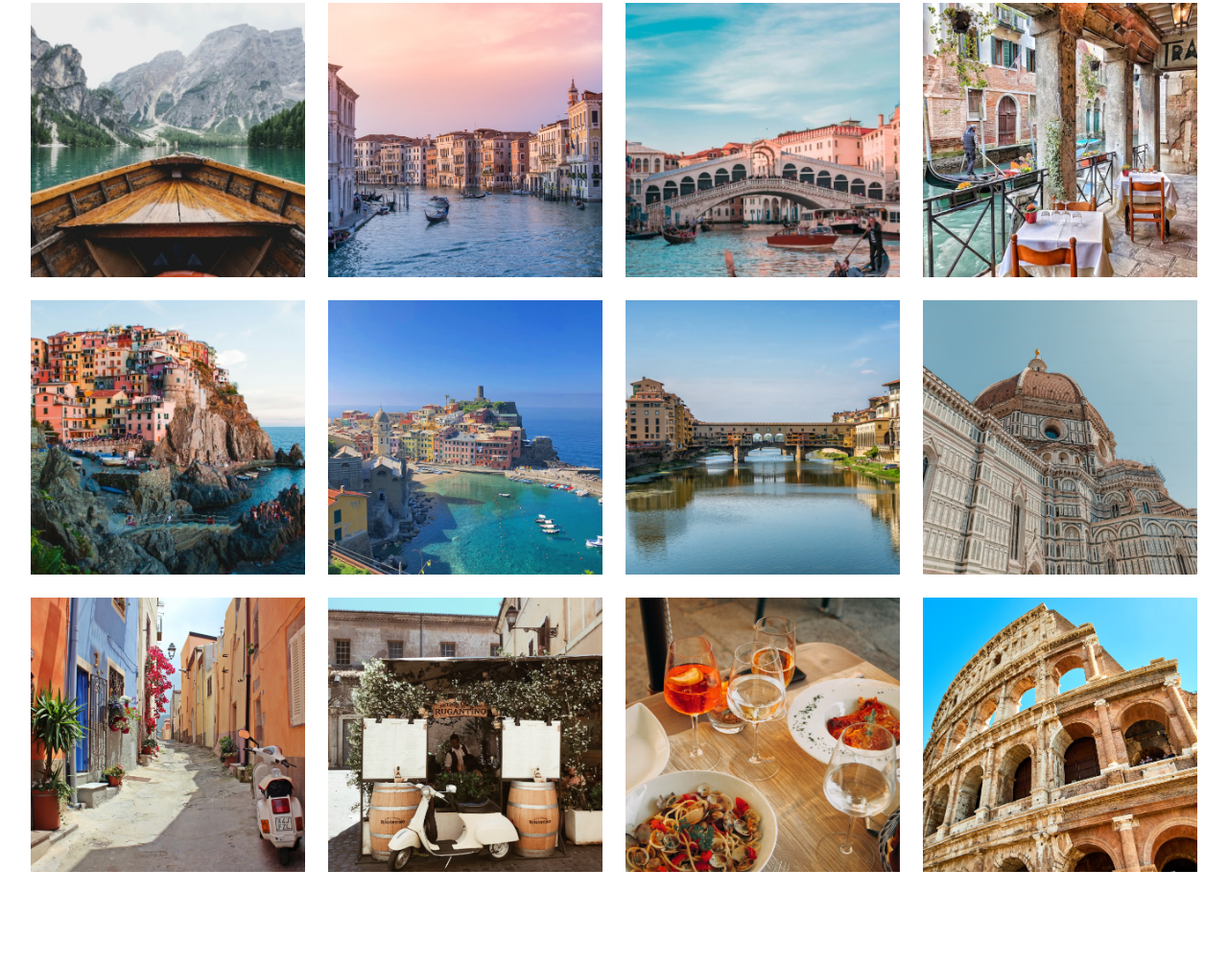
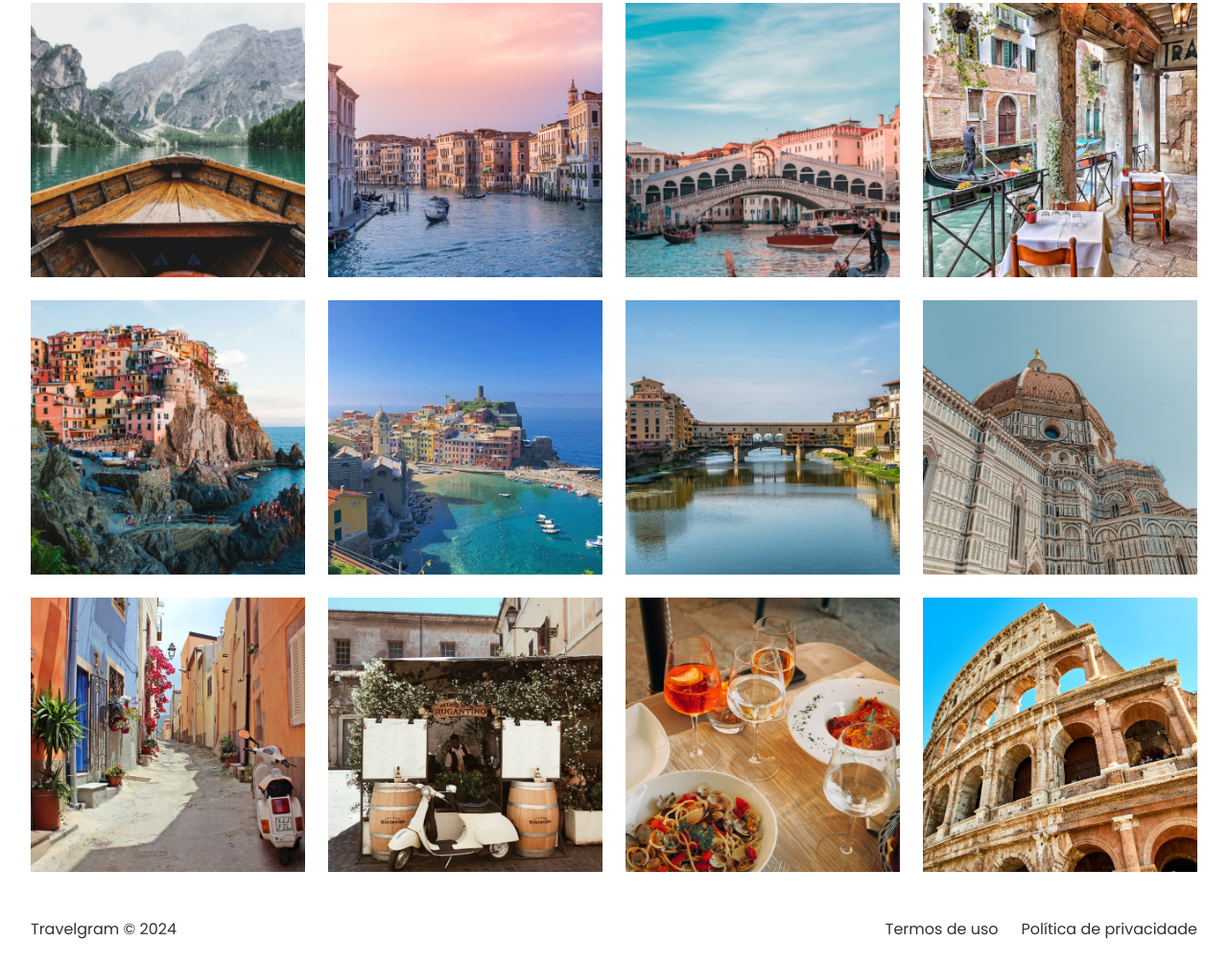
Before and after one commit to Pedriinhcf/Travelgram, a plain HTML site: page index.html in a window 1280 px wide. Shown: the part 364-1369 px from the top of the page at 96% size. Before the commit the page ends 1297 px from the top, so only its background shows below. Drawn offline with Linux system fonts and the light colour scheme.

Commit message:
fim do footer

```diff
--- a/index.html
+++ b/index.html
@@ -80,5 +80,13 @@
     <img src="assets/imagens/Image 11.png" alt="...">
     <img src="assets/imagens/Image 12.png" alt="...">
    </main>
+
+   <footer class="container">
+    <span>Travelgram &copy; 2024</span>
+    <span>Termos de uso</span>
+    <span>Política de privacidade</span>
+
+
+   </footer>
 </body>
 </html>
--- /dev/null
+++ b/style/footer.css
@@ -0,0 +1,11 @@
+footer {
+  display: flex;
+  gap: 24px;
+  padding-block: 24px;
+
+}
+
+footer span:nth-child(1) {
+  /* nth-child escolher a linha do span  */
+  margin-right: auto;
+}
--- a/style/index.css
+++ b/style/index.css
@@ -2,4 +2,5 @@
 @import url(nav.css);
 @import url(header.css);
 @import url(main.css);
+@import url(footer.css);
 /* @import url( ); para importar os css dentro da pasta  */
```
